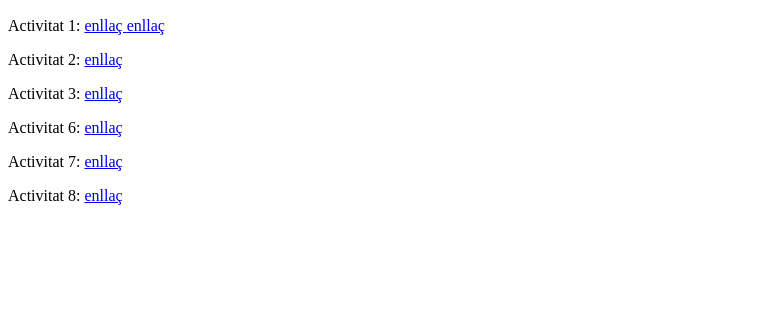
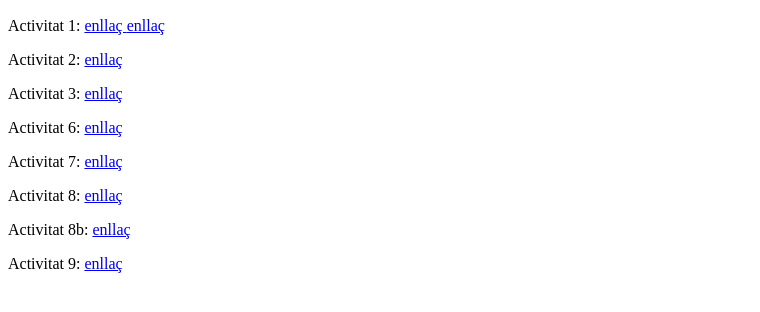
Before and after one commit to Albalat25/web, a plain HTML site: page index.html in a window 1280 px wide. Shown: the part 110-422 px from the top of the page, without its empty margins (0-760 px from the left). Drawn offline with Linux system fonts and the light colour scheme.

Commit message:
Add files via upload

```diff
--- a/index.html
+++ b/index.html
@@ -13,7 +13,9 @@
    <p>Activitat 3: <a href="act3/index.HTML"> enllaç</a></p>
    <p>Activitat 6: <a href="enlaces/index.html"> enllaç</a></p>
    <p>Activitat 7: <a href="enlaces/index.html"> enllaç</a></p>
-   <p>Activitat 8: <a href="act8/index.html"> enllaç</a></p>
+   <p>Activitat 8: <a href="enlaces/index.html"> enllaç</a></p>
+   <p>Activitat 8b: <a href="act8/index.html"> enllaç</a></p>
+   <p>Activitat 9: <a href="act9/index.html"> enllaç</a></p>
 
 
 
```
